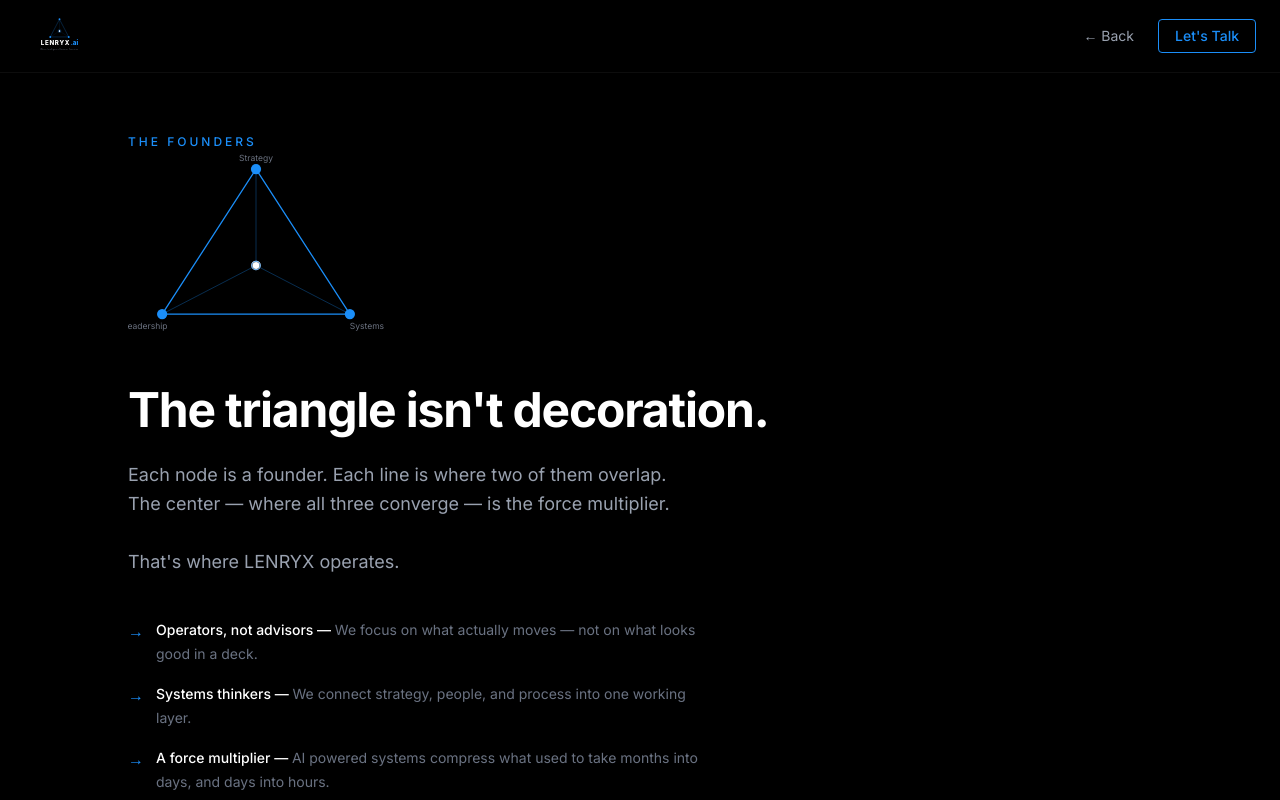
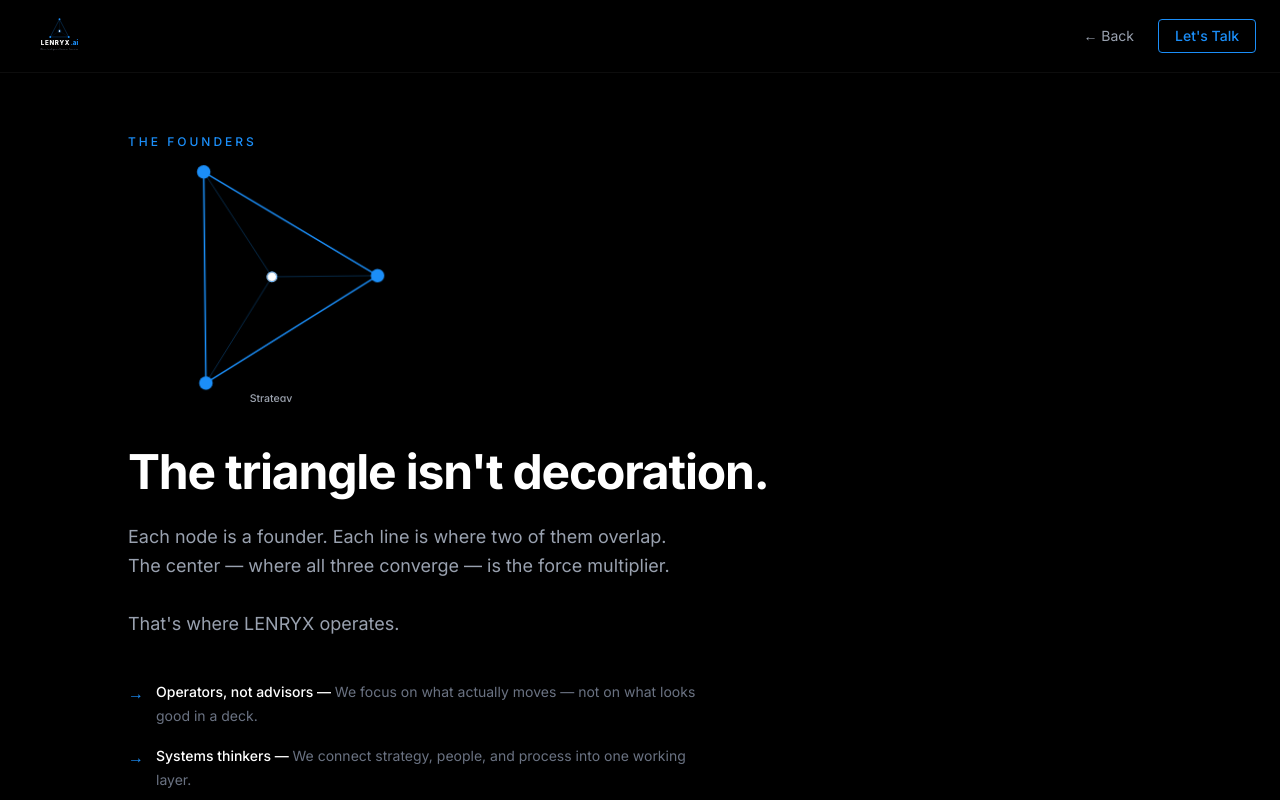
Before and after one commit to jaxson-agent/lenryx-site, a Next.js app: page /team in a window 1280 px wide. Shown: the top 800 px of the page. Built offline with nearby package versions, Linux system fonts and the light colour scheme.

Commit message:
feat: spinning triangle on team page — each founder cycles through the top

```diff
--- a/src/app/team/page.tsx
+++ b/src/app/team/page.tsx
@@ -70,37 +70,67 @@ export default function TeamPage() {
           {/* Header */}
           <div className="mb-20">
             <span className="text-[#1B8EF8] text-xs font-medium tracking-[0.25em] uppercase">The Founders</span>
-            {/* Animated triangle — the visual story */}
+            {/* Animated triangle — spins slowly, each founder cycles through the top */}
             <div className="mb-10">
-              <svg viewBox="0 0 300 220" className="w-48 md:w-64" fill="none" xmlns="http://www.w3.org/2000/svg">
-                {/* Triangle edges */}
-                <line x1="150" y1="20" x2="40" y2="190" stroke="#1B8EF8" strokeWidth="1.5" strokeLinecap="round"/>
-                <line x1="150" y1="20" x2="260" y2="190" stroke="#1B8EF8" strokeWidth="1.5" strokeLinecap="round"/>
-                <line x1="40" y1="190" x2="260" y2="190" stroke="#1B8EF8" strokeWidth="1.5" strokeLinecap="round"/>
-                {/* Vertex nodes with labels */}
-                <circle cx="150" cy="20" r="6" fill="#1B8EF8"/>
-                <circle cx="40" cy="190" r="6" fill="#1B8EF8"/>
-                <circle cx="260" cy="190" r="6" fill="#1B8EF8"/>
-                {/* Spokes to centroid */}
-                <line x1="150" y1="133" x2="150" y2="20" stroke="#1B8EF8" strokeWidth="0.75" strokeOpacity="0.5"/>
-                <line x1="150" y1="133" x2="40" y2="190" stroke="#1B8EF8" strokeWidth="0.75" strokeOpacity="0.5"/>
-                <line x1="150" y1="133" x2="260" y2="190" stroke="#1B8EF8" strokeWidth="0.75" strokeOpacity="0.5"/>
-                {/* Center pulse */}
-                <circle cx="150" cy="133" r="5" fill="none" stroke="#ffffff" strokeWidth="1.2">
-                  <animate attributeName="r" values="5;20;5" dur="2.5s" repeatCount="indefinite"/>
+              <svg viewBox="0 0 300 260" className="w-48 md:w-72" fill="none" xmlns="http://www.w3.org/2000/svg">
+                <style>{`
+                  @keyframes spinTriangle {
+                    from { transform: rotate(0deg); }
+                    to   { transform: rotate(360deg); }
+                  }
+                  .spinning-group {
+                    transform-origin: 150px 130px;
+                    animation: spinTriangle 24s linear infinite;
+                  }
+                  @keyframes counterSpin {
+                    from { transform: rotate(0deg); }
+                    to   { transform: rotate(-360deg); }
+                  }
+                  .label-node {
+                    transform-box: fill-box;
+                    transform-origin: center;
+                    animation: counterSpin 24s linear infinite;
+                  }
+                `}</style>
+
+                {/* Spinning group — triangle + nodes */}
+                <g className="spinning-group">
+                  {/* Edges */}
+                  <line x1="150" y1="20" x2="40" y2="200" stroke="#1B8EF8" strokeWidth="1.5" strokeLinecap="round"/>
+                  <line x1="150" y1="20" x2="260" y2="200" stroke="#1B8EF8" strokeWidth="1.5" strokeLinecap="round"/>
+                  <line x1="40"  y1="200" x2="260" y2="200" stroke="#1B8EF8" strokeWidth="1.5" strokeLinecap="round"/>
+                  {/* Spokes */}
+                  <line x1="150" y1="130" x2="150" y2="20"  stroke="#1B8EF8" strokeWidth="0.75" strokeOpacity="0.4"/>
+                  <line x1="150" y1="130" x2="40"  y2="200" stroke="#1B8EF8" strokeWidth="0.75" strokeOpacity="0.4"/>
+                  <line x1="150" y1="130" x2="260" y2="200" stroke="#1B8EF8" strokeWidth="0.75" strokeOpacity="0.4"/>
+                  {/* Vertex nodes */}
+                  <circle cx="150" cy="20"  r="7" fill="#1B8EF8"/>
+                  <circle cx="40"  cy="200" r="7" fill="#1B8EF8"/>
+                  <circle cx="260" cy="200" r="7" fill="#1B8EF8"/>
+                  {/* Labels — counter-rotate so they stay readable */}
+                  <g className="label-node" style={{transformOrigin: "150px 6px"}}>
+                    <text x="150" y="9" textAnchor="middle" fill="#9CA3AF" fontSize="11" fontFamily="Inter, sans-serif" fontWeight="500">Strategy</text>
+                  </g>
+                  <g className="label-node" style={{transformOrigin: "40px 215px"}}>
+                    <text x="40" y="218" textAnchor="middle" fill="#9CA3AF" fontSize="11" fontFamily="Inter, sans-serif" fontWeight="500">Leadership</text>
+                  </g>
+                  <g className="label-node" style={{transformOrigin: "260px 215px"}}>
+                    <text x="260" y="218" textAnchor="middle" fill="#9CA3AF" fontSize="11" fontFamily="Inter, sans-serif" fontWeight="500">Systems</text>
+                  </g>
+                </g>
+
+                {/* Center — fixed, doesn't spin */}
+                <circle cx="150" cy="130" r="5" fill="none" stroke="#ffffff" strokeWidth="1.2">
+                  <animate attributeName="r" values="5;22;5" dur="2.5s" repeatCount="indefinite"/>
                   <animate attributeName="stroke-opacity" values="0.8;0;0.8" dur="2.5s" repeatCount="indefinite"/>
                 </circle>
-                <circle cx="150" cy="133" r="5" fill="none" stroke="#1B8EF8" strokeWidth="0.8">
-                  <animate attributeName="r" values="5;20;5" dur="2.5s" begin="1.25s" repeatCount="indefinite"/>
+                <circle cx="150" cy="130" r="5" fill="none" stroke="#1B8EF8" strokeWidth="0.8">
+                  <animate attributeName="r" values="5;22;5" dur="2.5s" begin="1.25s" repeatCount="indefinite"/>
                   <animate attributeName="stroke-opacity" values="0.5;0;0.5" dur="2.5s" begin="1.25s" repeatCount="indefinite"/>
                 </circle>
-                <circle cx="150" cy="133" r="4" fill="#ffffff">
-                  <animate attributeName="r" values="4;5.5;4" dur="2.5s" repeatCount="indefinite"/>
+                <circle cx="150" cy="130" r="4.5" fill="#ffffff">
+                  <animate attributeName="r" values="4.5;6;4.5" dur="2.5s" repeatCount="indefinite"/>
                 </circle>
-                {/* Node labels */}
-                <text x="150" y="10" textAnchor="middle" fill="#6B7280" fontSize="10" fontFamily="Inter, sans-serif">Strategy</text>
-                <text x="20" y="208" textAnchor="middle" fill="#6B7280" fontSize="10" fontFamily="Inter, sans-serif">Leadership</text>
-                <text x="280" y="208" textAnchor="middle" fill="#6B7280" fontSize="10" fontFamily="Inter, sans-serif">Systems</text>
               </svg>
             </div>
 
```
